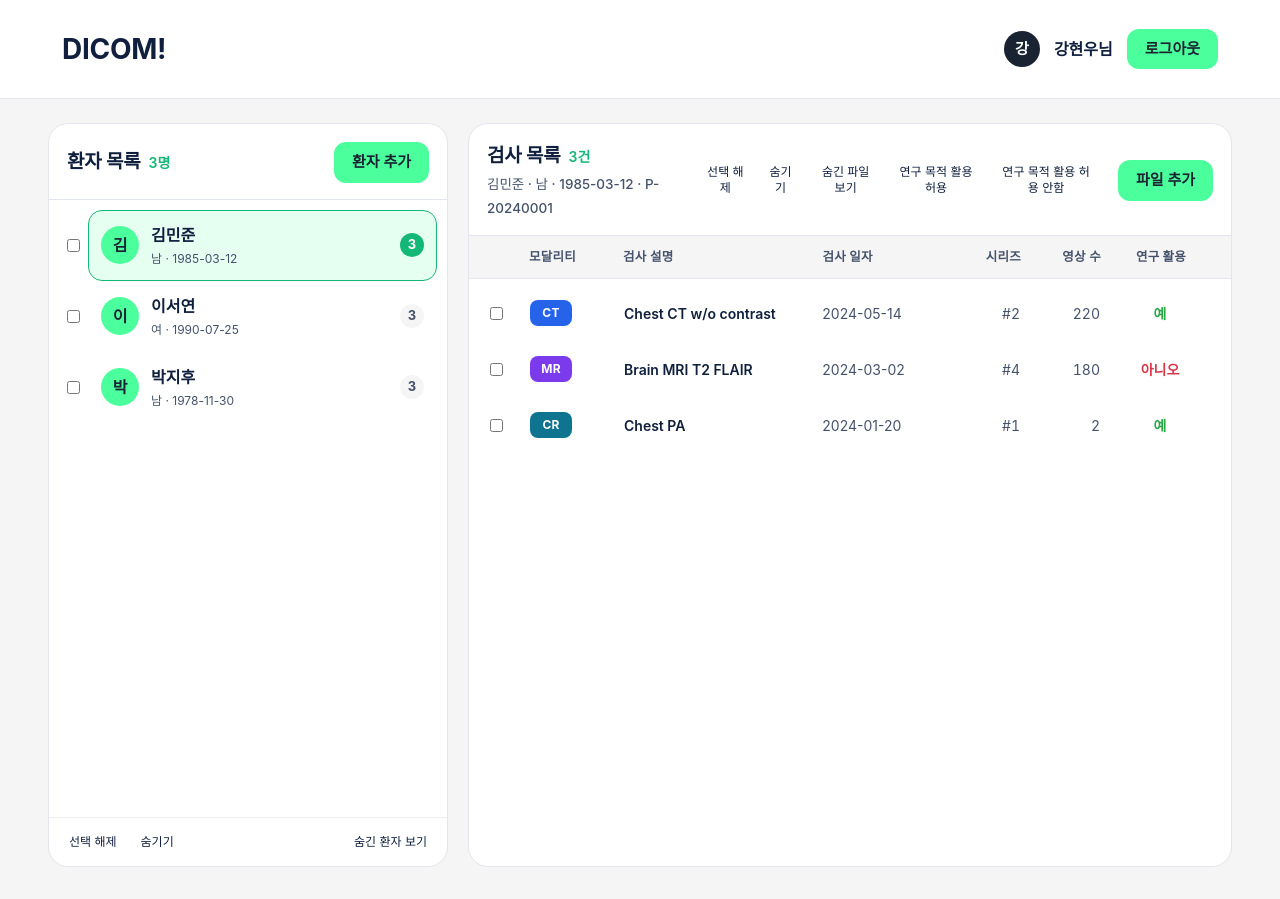
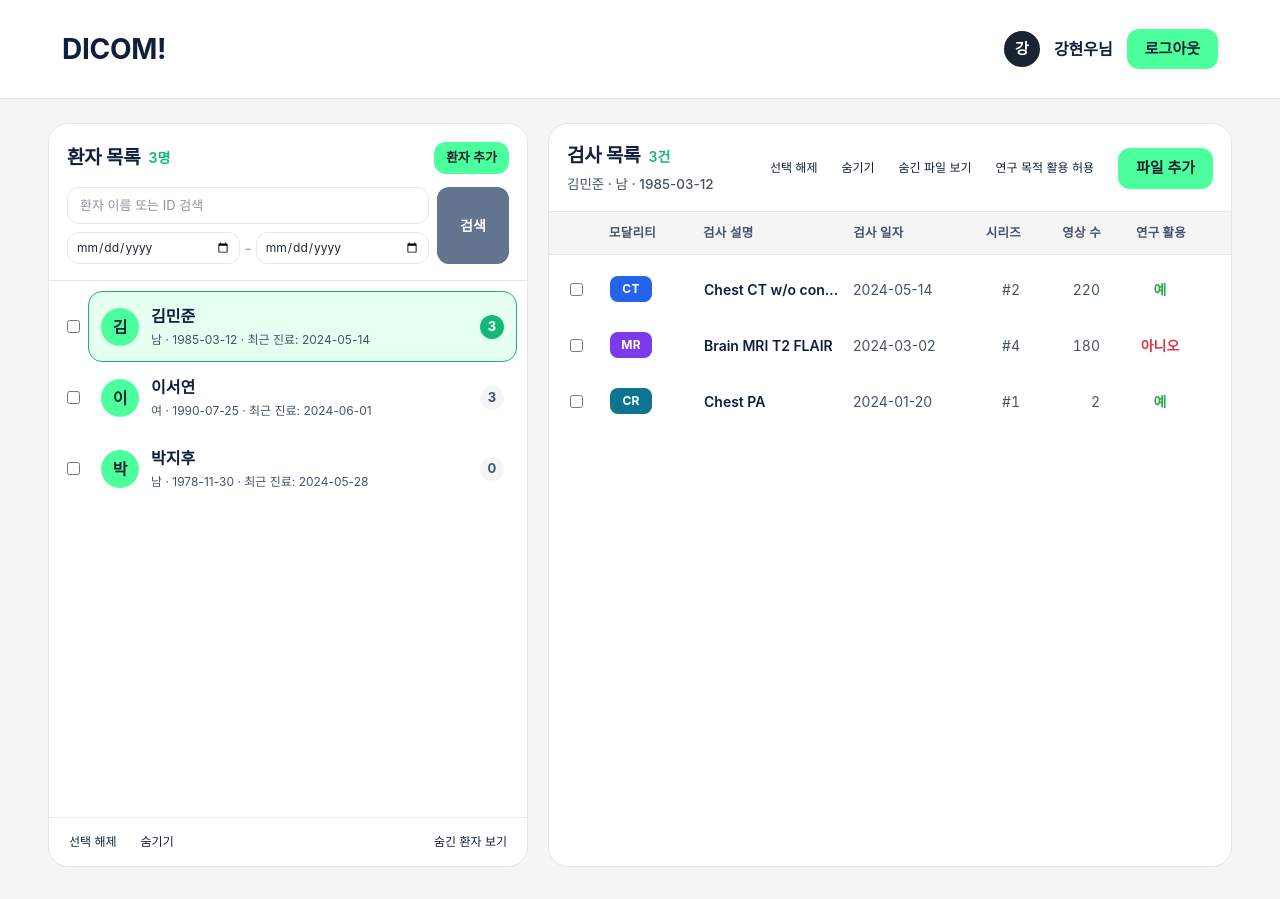
Before and after one commit to Nookie31247/DicomProject, a Next.js app in the folder dicom-front/: page /workspace in a window 1280 px wide. Built offline with nearby package versions, Linux system fonts and the light colour scheme.

Commit message:
workspace 페이지 1차 완료

```diff
--- a/dicom-front/app/viewer/[id]/page.tsx
+++ b/dicom-front/app/viewer/[id]/page.tsx
@@ -105,7 +105,7 @@ export default function WorkspacePage() {
         }
     };
 
-    const workspaceStyle = { "--ws-grid": "400px 1fr" } as CSSProperties;
+    const workspaceStyle = { "--ws-grid": "480px 1fr" } as CSSProperties;
 
     return (
         <div className="page flex h-screen flex-col overflow-hidden">
@@ -163,7 +163,7 @@ export default function WorkspacePage() {
                                 <span className="ws-sub-label">{currentStudy.modality} · 시리즈 #{currentSeries.seriesNumber} · {currentSeries.date}</span>
                             )}
                         </div>
-                        <button type="button" className="btn btn-primary px-5 py-2.5 text-sm">AI 판독</button>
+                        <button type="button" className="logout-btn">AI 판독</button>
                     </div>
 
                     <div className="viewer-stage flex flex-row justify-between items-start flex-1 p-10 px-5 overflow-hidden min-h-0 relative" onWheel={handleViewerWheel}>
--- a/dicom-front/app/workspace/page.tsx
+++ b/dicom-front/app/workspace/page.tsx
@@ -40,12 +40,42 @@ export default function WorkspaceDashboardPage() {
     setCheckedPatientIds(new Set());
   };
 
+  const [searchKeyword, setSearchKeyword] = useState("");
+  const [startDate, setStartDate] = useState("");
+  const [endDate, setEndDate] = useState("");
+  const [appliedFilters, setAppliedFilters] = useState({ keyword: "", start: "", end: "" });
+
+  const handleSearch = () => {
+    setAppliedFilters({ keyword: searchKeyword, start: startDate, end: endDate });
+  };
+
   const toggleShowHiddenPatients = () => {
     setShowHiddenPatients((prev) => !prev);
     setCheckedPatientIds(new Set());
   };
 
-  const displayedPatients = showHiddenPatients ? [] : patients.filter(p => !p.hidden);
+  const displayedPatients = showHiddenPatients ? [] : patients.filter(p => {
+    if (p.hidden) return false;
+
+    if (appliedFilters.keyword) {
+      const kw = appliedFilters.keyword.toLowerCase();
+      if (!p["patient-name"].toLowerCase().includes(kw) && !p["patient-id"].toLowerCase().includes(kw)) {
+        return false;
+      }
+    }
+
+    if (appliedFilters.start) {
+      const studyDate = p["latest-study-datetime"].split("T")[0];
+      if (studyDate < appliedFilters.start) return false;
+    }
+
+    if (appliedFilters.end) {
+      const studyDate = p["latest-study-datetime"].split("T")[0];
+      if (studyDate > appliedFilters.end) return false;
+    }
+
+    return true;
+  });
   const selectedPatient = patients.find((p) => p["patient-id"] === selectedPatientId) ?? null;
 
   // ==========================================
@@ -78,7 +108,7 @@ export default function WorkspaceDashboardPage() {
   // ==========================================
   const sexLabel = (s: "M" | "F") => (s === "M" ? "남" : "여");
 
-  const workspaceStyle = { "--ws-grid": "400px 1fr" } as CSSProperties;
+  const workspaceStyle = { "--ws-grid": "480px 1fr" } as CSSProperties;
 
   // ★ 수정 포인트 1: 기존 "30px 84px 1.6fr 1fr 1fr 70px 70px 100px" 에서 검사 부위에 해당하는 1fr 제거
   const studyGridColumns = "30px 84px 1.6fr 1fr 70px 70px 100px";
@@ -99,7 +129,46 @@ export default function WorkspaceDashboardPage() {
                     </h2>
                     <span className="ws-count">{displayedPatients.length}명</span>
                   </div>
-                  <button type="button" className="logout-btn">환자 추가</button>
+                  <button type="button" className="logout-btn" style={{ padding: '6px 12px', fontSize: '13px' }}>환자 추가</button>
+                </div>
+
+                {/* 검색 필터 UI */}
+                <div className="flex gap-2 mt-2 items-stretch">
+                  {/* 왼쪽: 검색창 & 날짜 */}
+                  <div className="flex flex-col flex-1 gap-2">
+                    <input
+                      type="text"
+                      placeholder="환자 이름 또는 ID 검색"
+                      className="w-full px-3 py-2 border border-slate-200 rounded-[12px] text-[13px] text-slate-800 focus:outline-none focus:border-[#14b876]"
+                      value={searchKeyword}
+                      onChange={(e) => setSearchKeyword(e.target.value)}
+                      onKeyDown={(e) => e.key === "Enter" && handleSearch()}
+                    />
+                    <div className="flex items-center gap-1">
+                      <input
+                        type="date"
+                        className="flex-1 w-0 px-2 py-1.5 border border-slate-200 rounded-[12px] text-[12px] text-slate-800 focus:outline-none focus:border-[#14b876]"
+                        value={startDate}
+                        onChange={(e) => setStartDate(e.target.value)}
+                      />
+                      <span className="text-slate-400">-</span>
+                      <input
+                        type="date"
+                        className="flex-1 w-0 px-2 py-1.5 border border-slate-200 rounded-[12px] text-[12px] text-slate-800 focus:outline-none focus:border-[#14b876]"
+                        value={endDate}
+                        onChange={(e) => setEndDate(e.target.value)}
+                      />
+                    </div>
+                  </div>
+
+                  {/* 오른쪽: 검색 버튼 */}
+                  <button
+                    type="button"
+                    className="w-[72px] bg-slate-500 hover:bg-slate-600 text-white font-bold rounded-[12px] text-[14px] transition-colors flex items-center justify-center cursor-pointer"
+                    onClick={handleSearch}
+                  >
+                    검색
+                  </button>
                 </div>
               </div>
             </div>
@@ -125,7 +194,7 @@ export default function WorkspaceDashboardPage() {
                           <span className="patient-main">
                       <span className="patient-name">{p["patient-name"]}</span>
                       <span className="patient-sub">
-                        {sexLabel(p["patient-sex"])} · {p["patient-birth"]}
+                        {sexLabel(p["patient-sex"])} · {p["patient-birth"]} · 최근 진료: {p["latest-study-datetime"]?.split('T')[0]}
                       </span>
                     </span>
                           <span className="patient-badge">{p["study-count"]}</span>
@@ -180,8 +249,7 @@ export default function WorkspaceDashboardPage() {
                     </div>
                     {selectedPatient ? (
                         <span className="ws-sub-label">
-                      {selectedPatient["patient-name"]} · {sexLabel(selectedPatient["patient-sex"])} ·{" "}
-                          {selectedPatient["patient-birth"]} · {selectedPatient["patient-id"]}
+                      {selectedPatient["patient-name"]} · {sexLabel(selectedPatient["patient-sex"])} · {selectedPatient["patient-birth"]}
                     </span>
                     ) : (
                         <span className="ws-sub-label">환자를 선택하세요</span>
@@ -221,14 +289,6 @@ export default function WorkspaceDashboardPage() {
                               className="px-2 py-1 text-xs cursor-pointer"
                           >
                             연구 목적 활용 허용
-                          </button>
-                          <button
-                              type="button"
-                              onClick={() => executeStudyAction("연구 목적 활용 허용 안할 검사 ID 리스트:")}
-                              disabled={checkedStudyIds.size === 0}
-                              className="px-2 py-1 text-xs cursor-pointer"
-                          >
-                            연구 목적 활용 허용 안함
                           </button>
                         </div>
                     )}
--- a/dicom-front/app/workspace/viewer/[id]/page.tsx
+++ b/dicom-front/app/workspace/viewer/[id]/page.tsx
@@ -97,7 +97,7 @@ export default function WorkspacePage() {
         }
     };
 
-    const workspaceStyle = { "--ws-grid": "400px 1fr" } as CSSProperties;
+    const workspaceStyle = { "--ws-grid": "480px 1fr" } as CSSProperties;
 
     return (
         <div className="page">
--- a/dicom-front/mock-data.ts
+++ b/dicom-front/mock-data.ts
@@ -68,7 +68,7 @@ export const patients: ApiPatient[] = [
     "patient-sex": "M",
     "patient-birth": "1978-11-30",
     "latest-study-datetime": "2024-05-28T09:15:00Z",
-    "study-count": 3,
+    "study-count": 0,
     hidden: false,
   },
 ];
```
